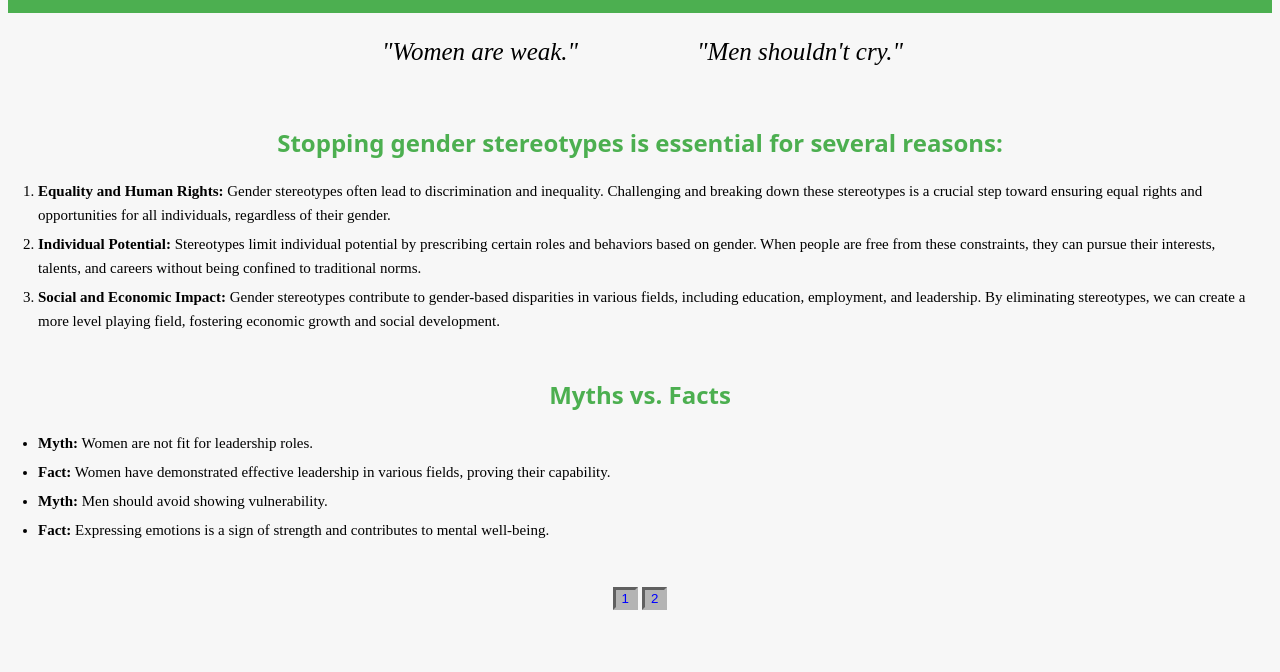
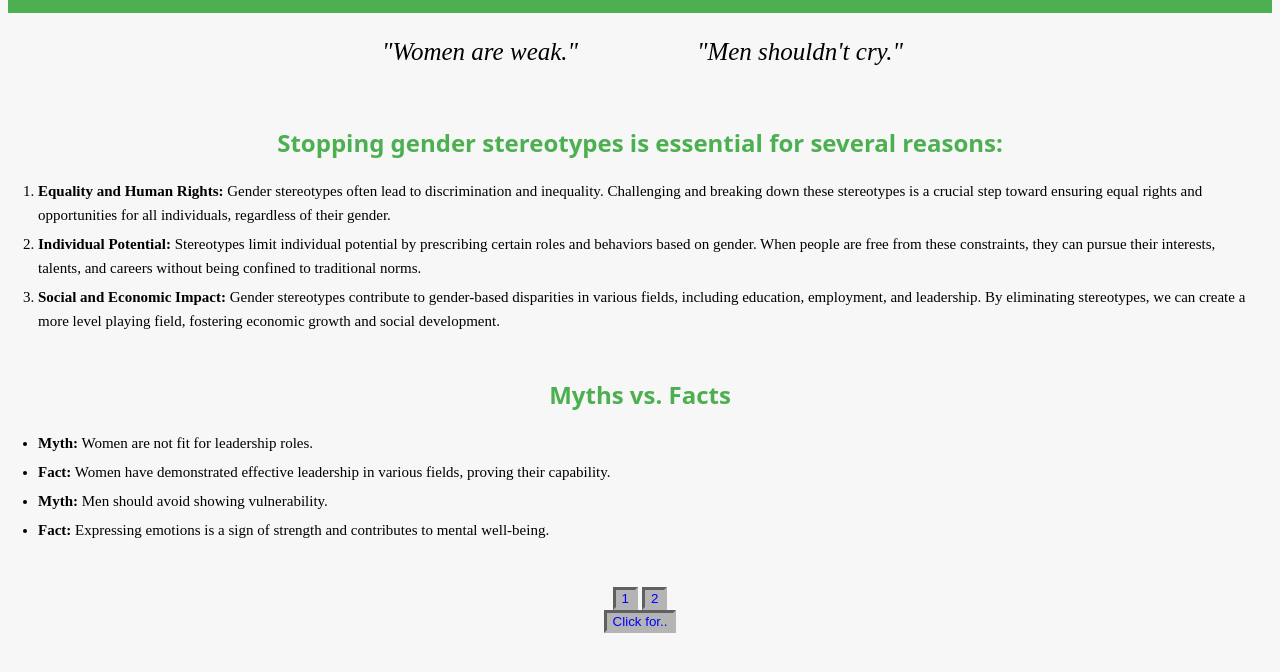
Before and after one commit to Kenken-11/EqualLens, a plain HTML site: page index.html in a window 1280 px wide. Shown: the part 106-778 px from the top of the page. Drawn offline with Linux system fonts and the light colour scheme.

Commit message:
Update index.html

```diff
--- a/index.html
+++ b/index.html
@@ -40,6 +40,7 @@
         <button id="page1Button">1</button>
         <button id="page2Button">2</button>
     </div>
+    <button class="gjob" onclick="alert('Good Job!')">Click for..</button>
     <script src="./script.js"></script>
 </body>
 </html>
```
